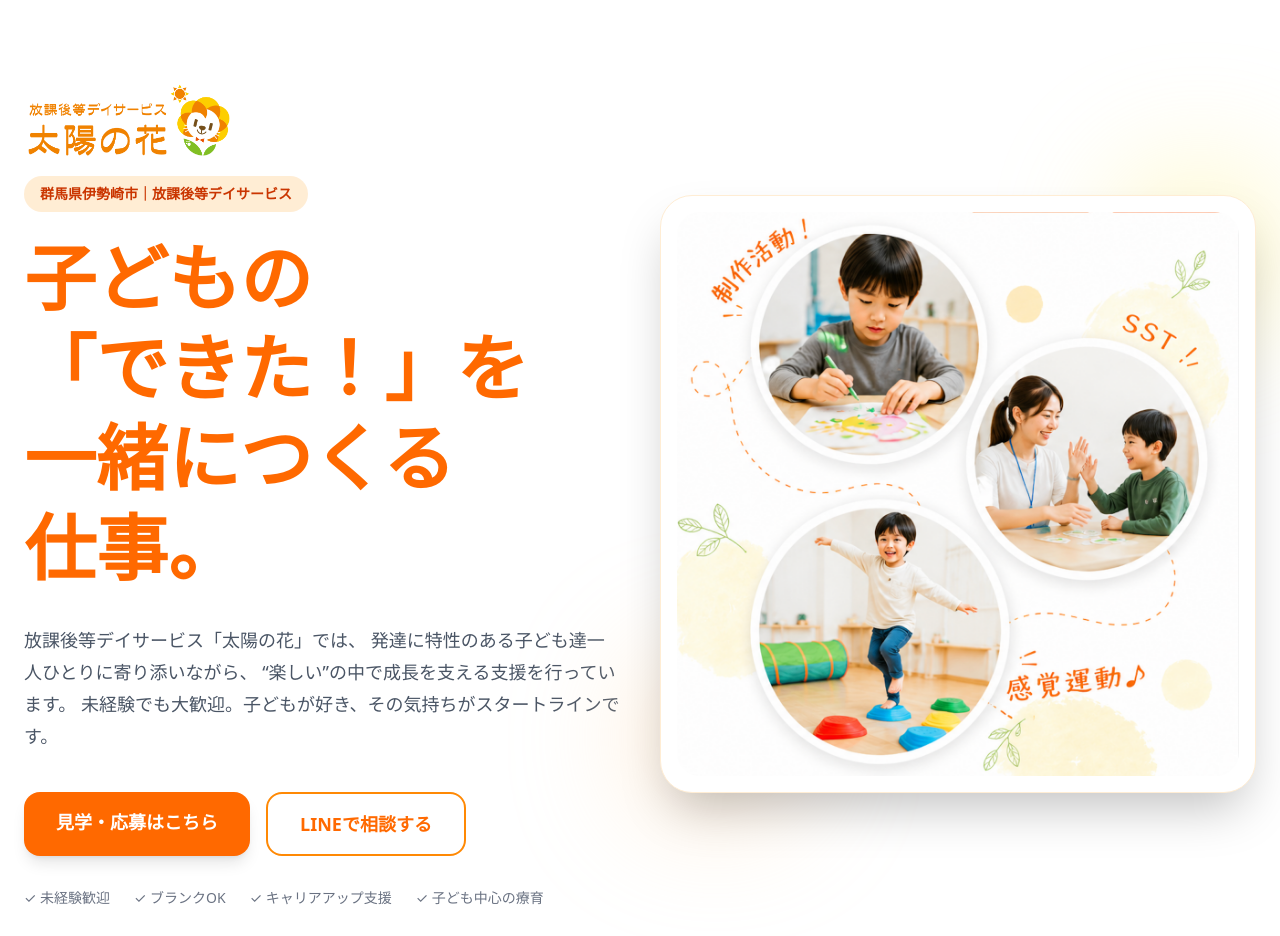
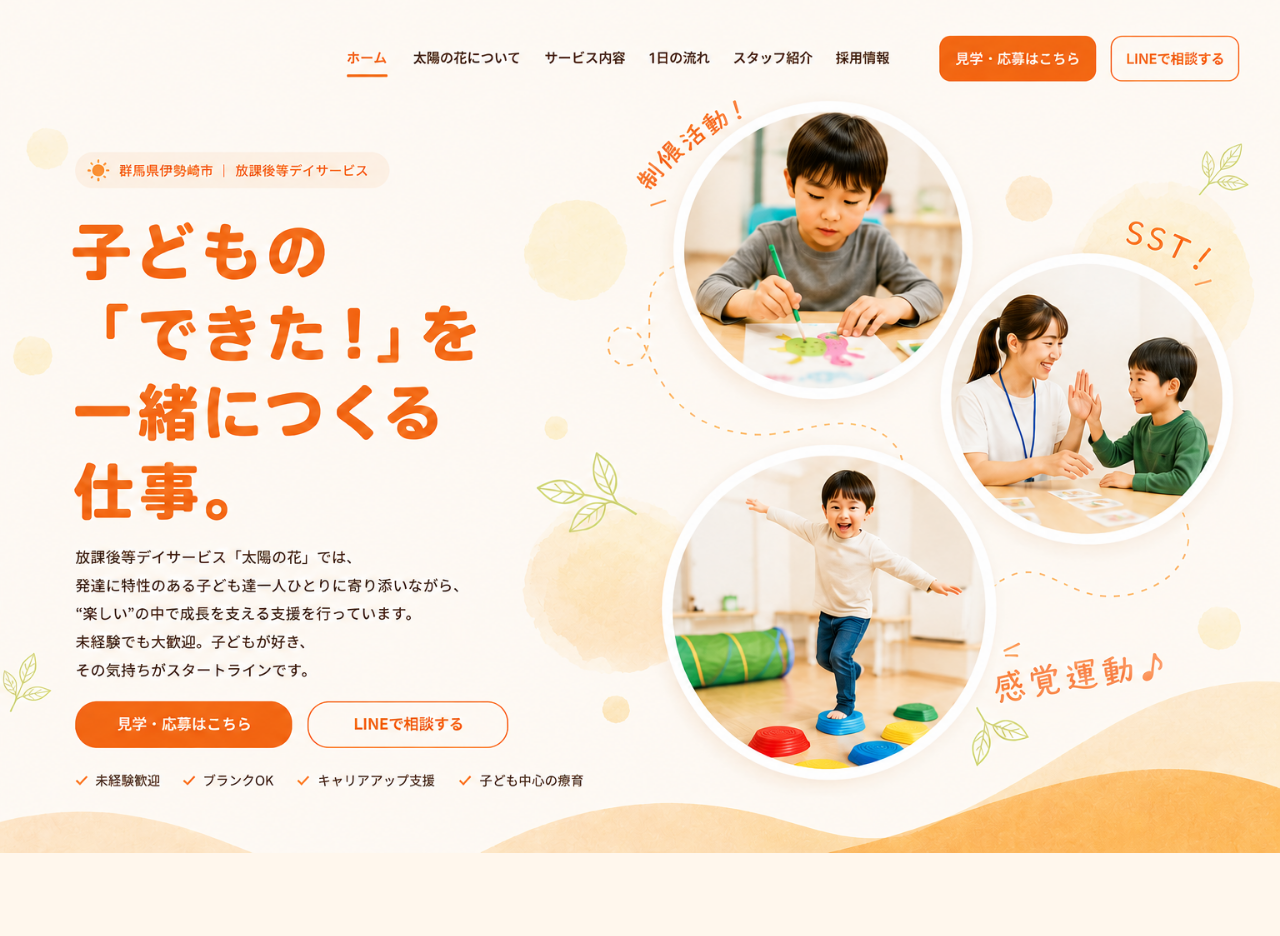
Before and after one commit to toulouse02-boop/taiyo-recruit-lp, a React (Vite) app: page / in a window 1280 px wide. Shown: the top 936 px of the page. Built offline with nearby package versions, Linux system fonts and the light colour scheme.

Commit message:
Update App.jsx

```diff
--- a/src/App.jsx
+++ b/src/App.jsx
@@ -2,68 +2,29 @@ export default function App() {
   return (
     <div className="min-h-screen bg-orange-50 text-gray-800">
       {/* Hero */}
-      <section className="relative overflow-hidden bg-white">
-        <div className="max-w-7xl mx-auto px-6 py-12 lg:py-20 grid lg:grid-cols-2 gap-10 items-center">
-          <div>
-            <img
-  src="/logo-main.png"
-  alt="放課後等デイサービス 太陽の花"
-  className="h-20 w-auto mb-4"
-/>
-            <div className="inline-block bg-orange-100 text-orange-700 px-4 py-2 rounded-full text-sm font-semibold mb-5">
-              群馬県伊勢崎市｜放課後等デイサービス
-            </div>
+      <section className="relative bg-white">
+  <img
+    src="/hero-full.png"
+    alt="放課後等デイサービス 太陽の花"
+    className="w-full h-auto"
+  />
 
-            <h1 className="text-5xl lg:text-7xl font-black leading-tight text-orange-500">
-              子どもの
-              <br />
-              「できた！」を
-              <br />
-              一緒につくる
-              <br />
-              仕事。
-            </h1>
+  {/* 見学応募ボタン */}
+  <a
+    href="https://lin.ee/あなたのLINE"
+    target="_blank"
+    className="absolute left-[7%] bottom-[12%] w-[18%] h-[6%]"
+  >
+  </a>
 
-            <p className="mt-8 text-lg leading-8 text-gray-600 max-w-2xl">
-              放課後等デイサービス「太陽の花」では、
-              発達に特性のある子ども達一人ひとりに寄り添いながら、
-              “楽しい”の中で成長を支える支援を行っています。
-              未経験でも大歓迎。子どもが好き、その気持ちがスタートラインです。
-            </p>
-
-            <div className="mt-10 flex flex-wrap gap-4">
-              <a href="#entry" className="bg-orange-500 hover:bg-orange-600 transition text-white px-8 py-4 rounded-2xl text-lg font-bold shadow-lg">
-                見学・応募はこちら
-              </a>
-              <a href="#entry" className="border-2 border-orange-400 text-orange-500 px-8 py-4 rounded-2xl text-lg font-bold hover:bg-orange-50 transition">
-                LINEで相談する
-              </a>
-            </div>
-
-            <div className="mt-8 flex gap-6 text-sm text-gray-500 flex-wrap">
-              <span>✓ 未経験歓迎</span>
-              <span>✓ ブランクOK</span>
-              <span>✓ キャリアアップ支援</span>
-              <span>✓ 子ども中心の療育</span>
-            </div>
-          </div>
-
-          <div className="relative">
-            <div className="absolute -top-6 -right-6 w-40 h-40 bg-yellow-200 rounded-full blur-3xl opacity-50" />
-            <div className="absolute -bottom-6 -left-6 w-40 h-40 bg-orange-200 rounded-full blur-3xl opacity-50" />
-
-            <div className="relative bg-white rounded-[32px] shadow-2xl p-4 border border-orange-100">
-              <img
-               src="/hero-design.png"
-                alt="放課後等デイサービス 太陽の花 ロゴ"
-                className="rounded-[24px] w-full object-cover"
-              />
-
-            </div>
-          </div>
-        </div>
-      </section>
-
+  {/* LINE相談ボタン */}
+  <a
+    href="https://lin.ee/あなたのLINE"
+    target="_blank"
+    className="absolute left-[28%] bottom-[12%] w-[18%] h-[6%]"
+  >
+  </a>
+</section>
       {/* Message */}
       <section className="py-20 px-6">
         <div className="max-w-5xl mx-auto text-center">
```
